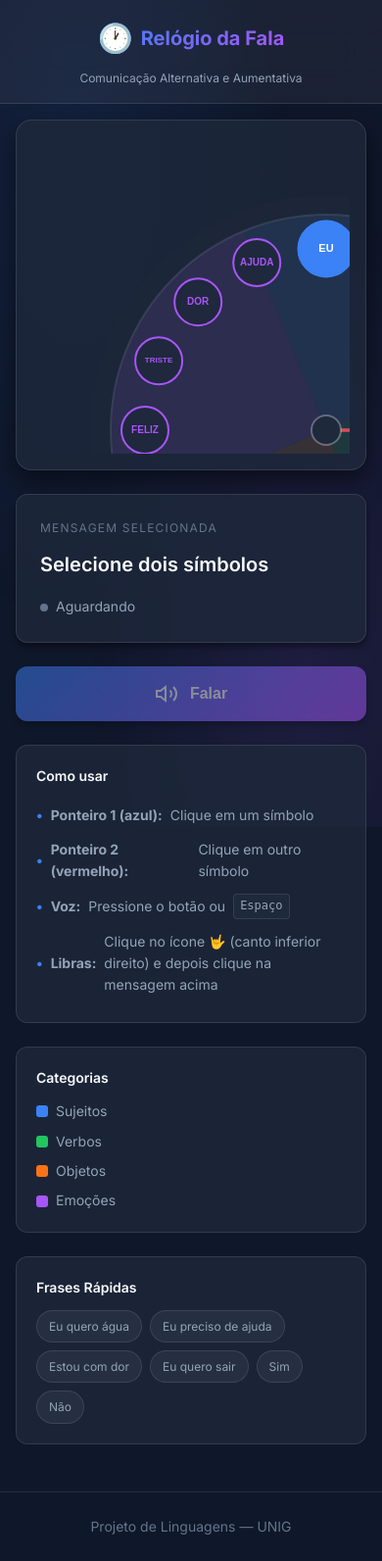
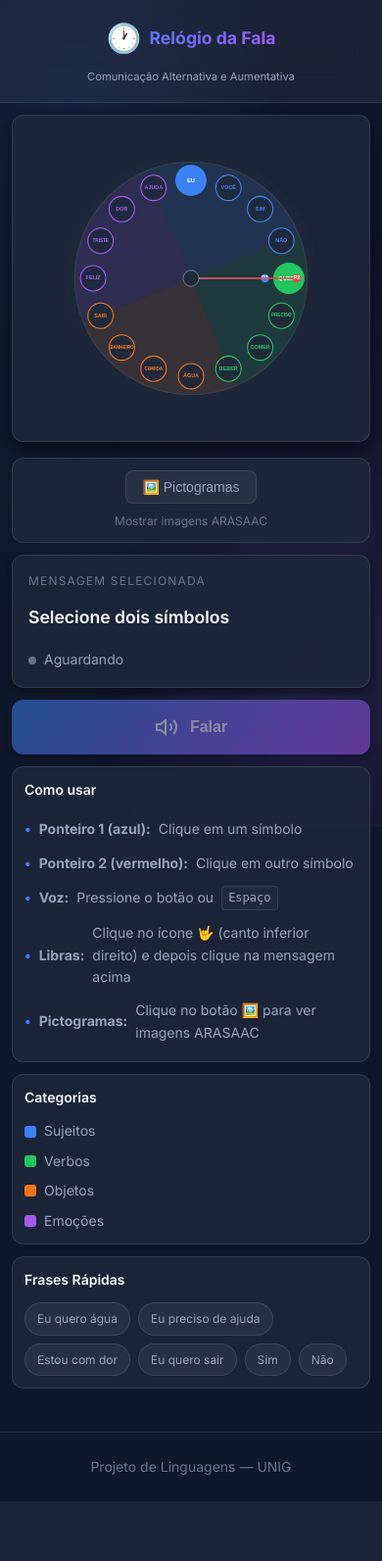
Before and after one commit to vandersoncurty/relogio-da-fala, a Flask app: page / in a window 390 px wide. Shown: the whole page at 98% size. After the commit the page ends 1532 px from the top, so only its background shows below. Run offline with Flask 3, Linux system fonts and the light colour scheme; some libraries are stand-ins or nearby versions.

Commit message:
[feat] added pictograms (ARASAAC integration)

```diff
--- a/webapp/app.py
+++ b/webapp/app.py
@@ -18,6 +18,31 @@ app = Flask(__name__)
 
 # URL da API VLibras
 VLIBRAS_API_URL = "https://traducao2.vlibras.gov.br/translate"
+
+# URL da API ARASAAC
+ARASAAC_API_URL = "https://api.arasaac.org/v1"
+ARASAAC_STATIC_URL = "https://static.arasaac.org/pictograms"
+
+# Mapeamento dos símbolos para buscas ARASAAC (em espanhol)
+# Formato: "SÍMBOLO": {"busca": "termo", "id": id_opcional}
+ARASAAC_MAP = {
+    "EU": {"busca": "yo", "id": 6632},
+    "VOCÊ": {"busca": "tú", "id": 6625},
+    "SIM": {"busca": "sí", "id": 5584},
+    "NÃO": {"busca": "no", "id": 5526},
+    "QUERO": {"busca": "querer", "id": 5441},
+    "PRECISO": {"busca": "necesitar", "id": 37160},
+    "COMER": {"busca": "comer", "id": 6456},
+    "BEBER": {"busca": "beber", "id": 6061},
+    "ÁGUA": {"busca": "agua", "id": 32464},
+    "COMIDA": {"busca": "comida", "id": 4610},
+    "BANHEIRO": {"busca": "baño", "id": 6929},
+    "SAIR": {"busca": "salir", "id": 2806},
+    "FELIZ": {"busca": "feliz", "id": 9907},
+    "TRISTE": {"busca": "triste", "id": 35545},
+    "DOR": {"busca": "dolor", "id": 2367},
+    "AJUDA": {"busca": "ayuda", "id": 12252}
+}
 
 
 @app.route("/")
@@ -149,6 +174,58 @@ def api_traduzir_libras():
         }), 500
 
 
+@app.route("/api/pictogramas")
+def api_pictogramas():
+    """
+    Busca pictogramas na API ARASAAC para todos os símbolos da placa.
+
+    Retorna um mapa de símbolo → {id, url} para uso no frontend.
+    """
+    resultados = {}
+
+    for simbolo, info in ARASAAC_MAP.items():
+        busca = info["busca"]
+        picto_id = info.get("id")
+
+        # Se ID fixo foi definido, usar diretamente
+        if picto_id:
+            resultados[simbolo] = {
+                "id": picto_id,
+                "url": f"{ARASAAC_STATIC_URL}/{picto_id}/{picto_id}_300.png",
+                "busca": busca
+            }
+            continue
+
+        # Caso contrário, buscar na API
+        try:
+            response = requests.get(
+                f"{ARASAAC_API_URL}/pictograms/es/search/{busca}",
+                timeout=5
+            )
+
+            if response.status_code == 200:
+                data = response.json()
+                if data and len(data) > 0:
+                    pictogram = data[0]
+                    picto_id = pictogram.get("_id")
+                    if picto_id:
+                        resultados[simbolo] = {
+                            "id": picto_id,
+                            "url": f"{ARASAAC_STATIC_URL}/{picto_id}/{picto_id}_300.png",
+                            "busca": busca
+                        }
+                    else:
+                        resultados[simbolo] = {"id": None, "url": None, "busca": busca}
+                else:
+                    resultados[simbolo] = {"id": None, "url": None, "busca": busca}
+            else:
+                resultados[simbolo] = {"id": None, "url": None, "busca": busca}
+        except requests.exceptions.RequestException:
+            resultados[simbolo] = {"id": None, "url": None, "busca": busca}
+
+    return jsonify(resultados)
+
+
 if __name__ == "__main__":
     print("=" * 50)
     print("RELÓGIO DA FALA — Interface Web")
--- a/webapp/static/css/style.css
+++ b/webapp/static/css/style.css
@@ -124,12 +124,14 @@ body::before {
 .clock-wrapper {
     background: var(--bg-card);
     border-radius: var(--radius-lg);
-    padding: 2rem;
+    padding: 1rem;
     border: 1px solid var(--border-color);
     box-shadow: var(--shadow-lg);
     display: flex;
     justify-content: center;
     align-items: center;
+    width: 100%;
+    overflow: hidden;
 }
 
 #clockCanvas {
@@ -137,6 +139,7 @@ body::before {
     height: auto;
     cursor: pointer;
     transition: transform 0.2s ease;
+    display: block;
 }
 
 #clockCanvas:hover {
@@ -148,6 +151,47 @@ body::before {
     display: flex;
     flex-direction: column;
     gap: 1.5rem;
+}
+
+/* Toggle Section */
+.toggle-section {
+    display: flex;
+    align-items: center;
+    gap: 0.75rem;
+    background: var(--bg-card);
+    border-radius: var(--radius-md);
+    padding: 0.75rem 1rem;
+    border: 1px solid var(--border-color);
+}
+
+.toggle-btn {
+    background: var(--bg-glass);
+    border: 1px solid var(--border-color);
+    border-radius: var(--radius-sm);
+    padding: 0.5rem 1rem;
+    color: var(--text-secondary);
+    font-size: 0.875rem;
+    font-weight: 500;
+    cursor: pointer;
+    transition: var(--transition);
+    white-space: nowrap;
+}
+
+.toggle-btn:hover {
+    background: var(--accent-blue);
+    color: white;
+    border-color: var(--accent-blue);
+}
+
+.toggle-btn.active {
+    background: linear-gradient(135deg, var(--accent-blue), var(--accent-purple));
+    color: white;
+    border-color: transparent;
+}
+
+.toggle-label {
+    font-size: 0.75rem;
+    color: var(--text-muted);
 }
 
 /* Message Card */
@@ -395,33 +439,57 @@ kbd {
     }
 
     .main-content {
-        padding: 1rem;
+        padding: 0.75rem;
     }
 
     .clock-container {
-        gap: 1.5rem;
+        gap: 1rem;
+    }
+
+    .clock-wrapper {
+        padding: 0.5rem;
     }
 
     .message-text {
-        font-size: 1.25rem;
+        font-size: 1.1rem;
     }
 
     .legend-items {
         grid-template-columns: 1fr;
     }
+
+    .toggle-section {
+        flex-direction: column;
+        gap: 0.5rem;
+    }
 }
 
 @media (max-width: 480px) {
     .logo {
-        font-size: 1.25rem;
+        font-size: 1.1rem;
     }
 
     .subtitle {
-        font-size: 0.75rem;
+        font-size: 0.7rem;
     }
 
     .clock-wrapper {
+        padding: 0.25rem;
+        border-radius: var(--radius-md);
+    }
+
+    .control-panel {
+        gap: 0.75rem;
+    }
+
+    .message-card {
         padding: 1rem;
+    }
+
+    .instructions,
+    .legend,
+    .quick-phrases {
+        padding: 0.75rem;
     }
 }
 
--- a/webapp/static/js/clock.js
+++ b/webapp/static/js/clock.js
@@ -8,6 +8,9 @@
 // ============================================================
 // CONFIGURAÇÕES
 // ============================================================
+
+// Tamanho base do canvas (será escalado)
+const CANVAS_TAMANHO_BASE = 600;
 
 const CONFIG = {
     raio: 220,
@@ -171,23 +174,22 @@ let anguloPonteiro1 = 0;
 let anguloPonteiro2 = 0;
 let mensagem = '';
 let valida = false;
+let modoPictograma = false;
+let pictogramas = {};
+let imagensPictogramas = {};
 
 // ============================================================
 // INICIALIZAÇÃO
 // ============================================================
 
+let escala = 1;
+
 document.addEventListener('DOMContentLoaded', () => {
     canvas = document.getElementById('clockCanvas');
     ctx = canvas.getContext('2d');
 
-    // Ajustar tamanho do canvas para DPI
-    const dpr = window.devicePixelRatio || 1;
-    const rect = canvas.getBoundingClientRect();
-    canvas.width = rect.width * dpr;
-    canvas.height = rect.height * dpr;
-    ctx.scale(dpr, dpr);
-    canvas.style.width = rect.width + 'px';
-    canvas.style.height = rect.height + 'px';
+    // Configurar canvas responsivo
+    configurarCanvas();
 
     // Calcular posições dos símbolos
     calcularPosicoes();
@@ -220,12 +222,53 @@ document.addEventListener('DOMContentLoaded', () => {
     // Botão de voz
     document.getElementById('voiceBtn').addEventListener('click', falar);
 
+    // Botão de toggle pictograma
+    document.getElementById('togglePictograma').addEventListener('click', alternarModoPictograma);
+
     // Carregar frases rápidas
     carregarFrasesRapidas();
+
+    // Carregar pictogramas
+    carregarPictogramas();
+
+    // Redimensionar com janela
+    window.addEventListener('resize', () => {
+        configurarCanvas();
+        calcularPosicoes();
+        desenhar();
+    });
 
     // Desenhar
     desenhar();
 });
+
+function configurarCanvas() {
+    const container = canvas.parentElement;
+    const containerWidth = container.clientWidth - 40; // padding
+    const tamanho = Math.min(containerWidth, 600);
+
+    // Definir tamanho do canvas
+    canvas.style.width = tamanho + 'px';
+    canvas.style.height = tamanho + 'px';
+
+    // DPI para nitidez
+    const dpr = window.devicePixelRatio || 1;
+    canvas.width = tamanho * dpr;
+    canvas.height = tamanho * dpr;
+    ctx.scale(dpr, dpr);
+
+    // Calcular escala
+    escala = tamanho / CANVAS_TAMANHO_BASE;
+
+    // Atualizar CONFIG com base na escala
+    CONFIG.raio = 220 * escala;
+    CONFIG.raioSimbolo = 185 * escala;
+    CONFIG.raioPonteiro1 = 140 * escala;
+    CONFIG.raioPonteiro2 = 200 * escala;
+    CONFIG.centroX = 300 * escala;
+    CONFIG.centroY = 300 * escala;
+    CONFIG.raioClique = 30 * escala;
+}
 
 // ============================================================
 // CÁLCULO DE POSIÇÕES
@@ -268,7 +311,7 @@ function desenhar() {
 function desenharFundo() {
     // Círculo externo
     ctx.beginPath();
-    ctx.arc(CONFIG.centroX, CONFIG.centroY, CONFIG.raio + 20, 0, Math.PI * 2);
+    ctx.arc(CONFIG.centroX, CONFIG.centroY, CONFIG.raio + 20 * escala, 0, Math.PI * 2);
     ctx.fillStyle = 'rgba(30, 41, 59, 0.5)';
     ctx.fill();
 
@@ -278,7 +321,7 @@ function desenharFundo() {
     ctx.fillStyle = CONFIG.cores.fundo;
     ctx.fill();
     ctx.strokeStyle = 'rgba(255, 255, 255, 0.1)';
-    ctx.lineWidth = 2;
+    ctx.lineWidth = 2 * escala;
     ctx.stroke();
 }
 
@@ -329,28 +372,42 @@ function desenharSimbolos() {
 
         // Destaque se selecionado
         const selecionado = (i === ponteiro1 || i === ponteiro2);
+        const raio = selecionado ? 28 * escala : 24 * escala;
 
         // Círculo do símbolo
         ctx.beginPath();
-        ctx.arc(x, y, selecionado ? 28 : 24, 0, Math.PI * 2);
+        ctx.arc(x, y, raio, 0, Math.PI * 2);
         ctx.fillStyle = selecionado ? cor : 'rgba(30, 41, 59, 0.9)';
         ctx.fill();
         ctx.strokeStyle = cor;
-        ctx.lineWidth = selecionado ? 3 : 2;
+        ctx.lineWidth = selecionado ? 3 * escala : 2 * escala;
         ctx.stroke();
 
-        // Texto
+        // Modo pictograma: desenhar imagem se disponível
+        if (modoPictograma && imagensPictogramas[simbolo]) {
+            const img = imagensPictogramas[simbolo];
+            const imgSize = raio * 1.4;
+            ctx.save();
+            ctx.beginPath();
+            ctx.arc(x, y, raio - 2 * escala, 0, Math.PI * 2);
+            ctx.clip();
+            ctx.drawImage(img, x - imgSize/2, y - imgSize/2, imgSize, imgSize);
+            ctx.restore();
+        } else {
+            // Modo texto: desenhar palavra
             ctx.fillStyle = selecionado ? '#ffffff' : cor;
-        ctx.font = `bold ${selecionado ? '11px' : '10px'} Inter, sans-serif`;
+            const fontSize = selecionado ? 11 * escala : 10 * escala;
+            ctx.font = `bold ${fontSize}px Inter, sans-serif`;
             ctx.textAlign = 'center';
             ctx.textBaseline = 'middle';
 
             // Ajustar tamanho do texto para símbolos longos
             if (simbolo.length > 5) {
-            ctx.font = `bold ${selecionado ? '9px' : '8px'} Inter, sans-serif`;
+                ctx.font = `bold ${fontSize * 0.85}px Inter, sans-serif`;
             }
 
             ctx.fillText(simbolo, x, y);
+        }
     }
 }
 
@@ -363,19 +420,19 @@ function desenharPonteiro(angulo, raio, cor, label) {
     ctx.moveTo(CONFIG.centroX, CONFIG.centroY);
     ctx.lineTo(x, y);
     ctx.strokeStyle = cor;
-    ctx.lineWidth = 3;
+    ctx.lineWidth = 3 * escala;
     ctx.lineCap = 'round';
     ctx.stroke();
 
     // Ponta
     ctx.beginPath();
-    ctx.arc(x, y, 8, 0, Math.PI * 2);
+    ctx.arc(x, y, 8 * escala, 0, Math.PI * 2);
     ctx.fillStyle = cor;
     ctx.fill();
 
     // Label
     ctx.fillStyle = '#ffffff';
-    ctx.font = 'bold 10px Inter, sans-serif';
+    ctx.font = `bold ${10 * escala}px Inter, sans-serif`;
     ctx.textAlign = 'center';
     ctx.textBaseline = 'middle';
     ctx.fillText(label, x, y);
@@ -384,11 +441,11 @@ function desenharPonteiro(angulo, raio, cor, label) {
 function desenharCentro() {
     // Círculo central
     ctx.beginPath();
-    ctx.arc(CONFIG.centroX, CONFIG.centroY, 15, 0, Math.PI * 2);
+    ctx.arc(CONFIG.centroX, CONFIG.centroY, 15 * escala, 0, Math.PI * 2);
     ctx.fillStyle = '#1e293b';
     ctx.fill();
     ctx.strokeStyle = 'rgba(255, 255, 255, 0.3)';
-    ctx.lineWidth = 2;
+    ctx.lineWidth = 2 * escala;
     ctx.stroke();
 }
 
@@ -682,3 +739,39 @@ function carregarFrasesRapidas() {
         container.appendChild(chip);
     });
 }
+
+// ============================================================
+// PICTOGRAMAS (ARASAAC)
+// ============================================================
+
+function carregarPictogramas() {
+    fetch('/api/pictogramas')
+        .then(response => response.json())
+        .then(data => {
+            pictogramas = data;
+            console.log('Pictogramas carregados:', Object.keys(pictogramas).length);
+            // Pré-carregar imagens
+            Object.entries(pictogramas).forEach(([simbolo, info]) => {
+                if (info.url) {
+                    const img = new Image();
+                    img.crossOrigin = 'anonymous';
+                    img.src = info.url;
+                    img.onload = () => {
+                        imagensPictogramas[simbolo] = img;
+                        if (modoPictograma) desenhar();
+                    };
+                }
+            });
+        })
+        .catch(error => {
+            console.error('Erro ao carregar pictogramas:', error);
+        });
+}
+
+function alternarModoPictograma() {
+    modoPictograma = !modoPictograma;
+    const btn = document.getElementById('togglePictograma');
+    btn.classList.toggle('active', modoPictograma);
+    btn.textContent = modoPictograma ? '📝 Texto' : '🖼️ Pictogramas';
+    desenhar();
+}
--- a/webapp/templates/index.html
+++ b/webapp/templates/index.html
@@ -9,6 +9,12 @@
 
     <!-- Painel de Controle -->
     <div class="control-panel">
+        <!-- Toggle Modo Pictograma -->
+        <div class="toggle-section">
+            <button class="toggle-btn" id="togglePictograma">🖼️ Pictogramas</button>
+            <span class="toggle-label">Mostrar imagens ARASAAC</span>
+        </div>
+
         <!-- Mensagem Atual -->
         <div class="message-card" id="messageCard">
             <div class="message-label">Mensagem Selecionada</div>
@@ -36,6 +42,7 @@
                 <li><strong>Ponteiro 2 (vermelho):</strong> Clique em outro símbolo</li>
                 <li><strong>Voz:</strong> Pressione o botão ou <kbd>Espaço</kbd></li>
                 <li><strong>Libras:</strong> Clique no ícone 🤟 (canto inferior direito) e depois clique na mensagem acima</li>
+                <li><strong>Pictogramas:</strong> Clique no botão 🖼️ para ver imagens ARASAAC</li>
             </ul>
         </div>
 
```
Lines whose indentation alone changed are shown as unchanged.
